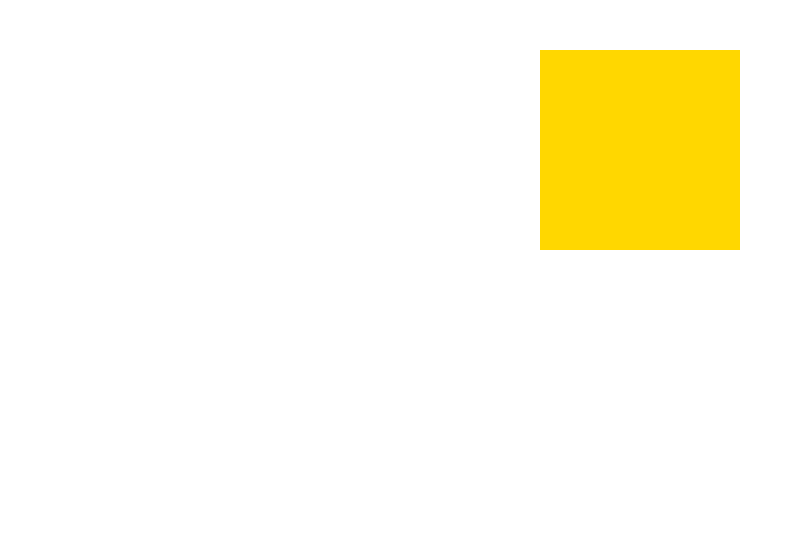
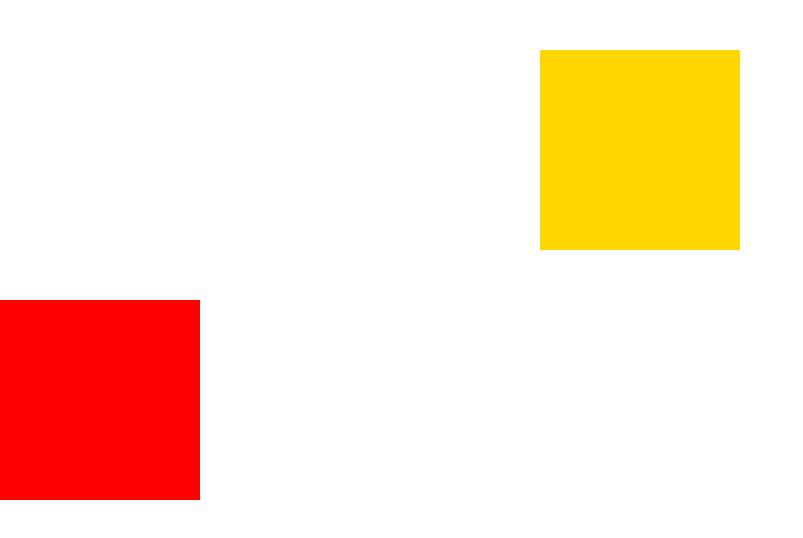
Before and after one commit to xuxuset/Demo1, a plain HTML site: page index.html in a window 1280 px wide. Shown: the whole page, without its empty margins (0-803 px from the left). Drawn offline with Linux system fonts and the light colour scheme.

Commit message:
Update index.css

```diff
--- a/css/index.css
+++ b/css/index.css
@@ -8,3 +8,8 @@
 	background: gold;
 	margin: 50px auto;
 }
+#zz{
+	width:200px;
+	height: 200px;
+	background: red;
+}
```
